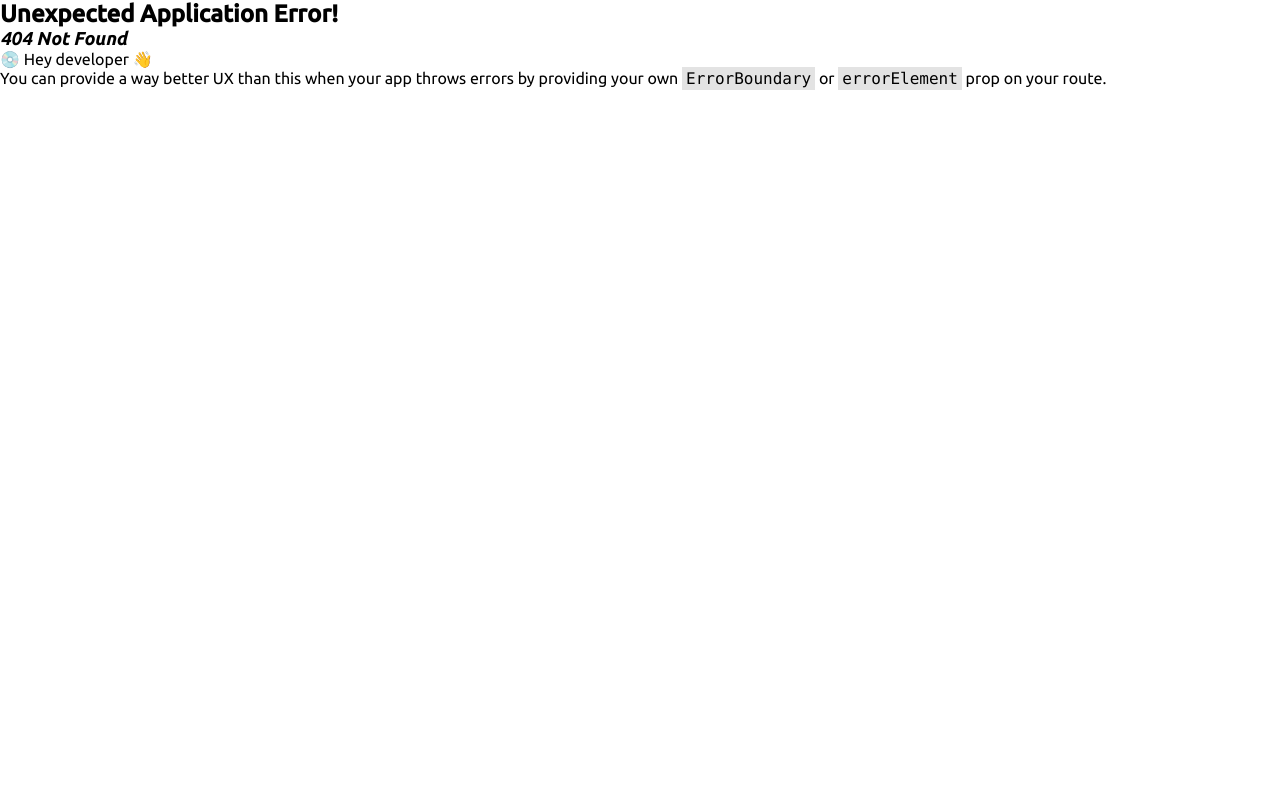
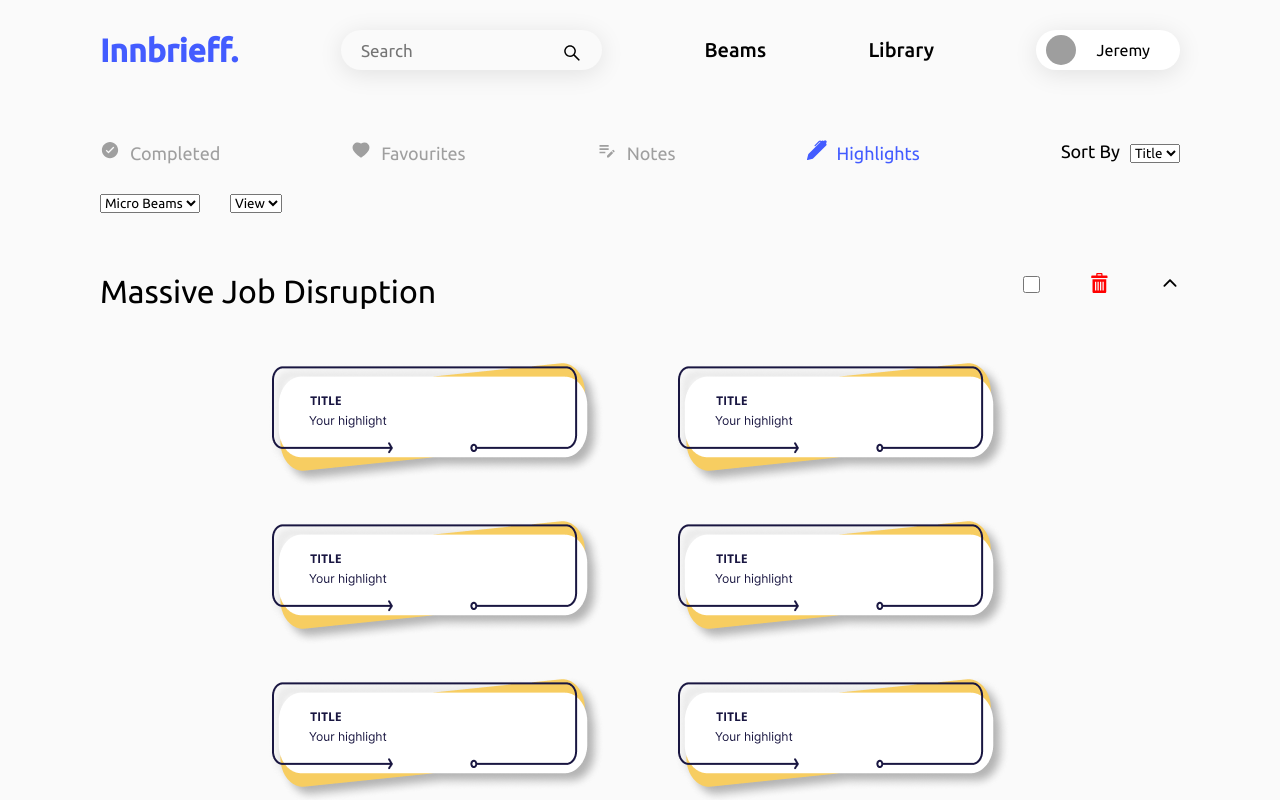
Before and after one commit to farizajju0804/beams-frontend, a React (Create React App) app: page /hightlights in a window 1280 px wide. Before the commit this address had no page. Shown: the top 800 px of the page. Built offline with nearby package versions, Linux system fonts and the light colour scheme; grey boxes are pictures that could not be loaded.

Commit message:
library done

```diff
--- a/src/index.js
+++ b/src/index.js
@@ -113,7 +113,7 @@ const router = createBrowserRouter([
 		)
 	},
 	{
-		path: "/hightlight",
+		path: "/hightlights",
 		element: (
 			<div>
 				<LoggedinNav />
--- a/src/models/Hightlistitem/Hightlightitem.js
+++ b/src/models/Hightlistitem/Hightlightitem.js
@@ -4,8 +4,8 @@ import { IoIosArrowUp } from "react-icons/io";
 import { ImBin } from "react-icons/im";
 import highlightlibrary from "../../assets/highlightsmock.png";
 
-export const Hightlightitem = () => {
-	const [closearrow, setClosearrow] = useState(false);
+export const Hightlightitem = ({ open }) => {
+	const [closearrow, setClosearrow] = useState(!open ? false : true);
 
 	return (
 		<div className="hightlightitem">
--- a/src/models/LoggedinNav/LoggedinNav.js
+++ b/src/models/LoggedinNav/LoggedinNav.js
@@ -21,7 +21,13 @@ export const LoggedinNav = () => {
 				<AiOutlineSearch className="searchicon" size={20}></AiOutlineSearch>
 			</div>
 			<span>Beams</span>
-			<span>Library</span>
+			<span
+				onClick={() => {
+					navigate("/completed");
+				}}
+			>
+				Library
+			</span>
 			<div className="navaccoutholder">
 				<img
 					src="https://img.freepik.com/free-photo/close-up-young-successful-man-smiling-camera-standing-casual-outfit-against-blue-background_1258-66609.jpg?w=2000"
--- a/src/models/Notesitem/Notesitem.js
+++ b/src/models/Notesitem/Notesitem.js
@@ -4,8 +4,8 @@ import { IoIosArrowUp } from "react-icons/io";
 import { ImBin } from "react-icons/im";
 import notesItemMock from "../../assets/notesitemmock.png";
 
-export const Notesitem = () => {
-	const [closearrow, setClosearrow] = useState(false);
+export const Notesitem = ({ open }) => {
+	const [closearrow, setClosearrow] = useState(!open ? false : true);
 
 	return (
 		<div className="hightlightitem">
--- a/src/pages/Library/Completed.js
+++ b/src/pages/Library/Completed.js
@@ -5,24 +5,47 @@ import { MdEditNote } from "react-icons/md";
 import { BsPenFill } from "react-icons/bs";
 import { FavouritesCard } from "../../models/FavouritesCard/FavouritesCard";
 import "./Library.css";
+import { useNavigate } from "react-router-dom";
 
 export const Completed = () => {
+	const navigate = useNavigate();
+
 	return (
 		<div className="LibraryPage">
 			<div className="libraryoption">
-				<div className="libraryopitem">
+				<div
+					className="libraryopitem"
+					onClick={() => {
+						navigate("/completed");
+					}}
+				>
 					<IoIosCheckmarkCircle className="lbopic" size={20} color="#435CFF" />
 					<span style={{ color: "#435CFF" }}>Completed</span>
 				</div>
-				<div className="libraryopitem">
+				<div
+					className="libraryopitem"
+					onClick={() => {
+						navigate("/favourites");
+					}}
+				>
 					<AiFillHeart className="lbopic" />
 					<span>Favourites</span>
 				</div>
-				<div className="libraryopitem">
+				<div
+					className="libraryopitem"
+					onClick={() => {
+						navigate("/notes");
+					}}
+				>
 					<MdEditNote className="lbopic" size={20} />
 					<span>Notes </span>
 				</div>
-				<div className="libraryopitem">
+				<div
+					className="libraryopitem"
+					onClick={() => {
+						navigate("/hightlights");
+					}}
+				>
 					<BsPenFill className="lbopic" />
 					<span>Highlights</span>
 				</div>
--- a/src/pages/Library/Favourites.js
+++ b/src/pages/Library/Favourites.js
@@ -4,27 +4,48 @@ import { AiFillHeart } from "react-icons/ai";
 import { MdEditNote } from "react-icons/md";
 import { BsPenFill } from "react-icons/bs";
 import { FavouritesCard } from "../../models/FavouritesCard/FavouritesCard";
+import { useNavigate } from "react-router-dom";
 import "./Library.css";
 
 export const Favourites = () => {
+	const navigate = useNavigate();
+
 	return (
 		<div className="LibraryPage">
 			<div className="libraryoption">
-				<div className="libraryopitem">
+				<div
+					className="libraryopitem"
+					onClick={() => {
+						navigate("/completed");
+					}}
+				>
 					<IoIosCheckmarkCircle className="lbopic" size={20} />
 					<span>Completed</span>
 				</div>
-				<div className="libraryopitem">
+				<div
+					className="libraryopitem"
+					onClick={() => {
+						navigate("/favourites");
+					}}
+				>
 					<AiFillHeart className="lbopic" size={20} color="#435CFF" />
-					<span style={{ color: "#435CFF" }}>
-						Favourites
-					</span>
+					<span style={{ color: "#435CFF" }}>Favourites</span>
 				</div>
-				<div className="libraryopitem">
+				<div
+					className="libraryopitem"
+					onClick={() => {
+						navigate("/notes");
+					}}
+				>
 					<MdEditNote className="lbopic" size={20} />
 					<span>Notes </span>
 				</div>
-				<div className="libraryopitem">
+				<div
+					className="libraryopitem"
+					onClick={() => {
+						navigate("/hightlights");
+					}}
+				>
 					<BsPenFill className="lbopic" />
 					<span>Highlights</span>
 				</div>
--- a/src/pages/Library/Library.js
+++ b/src/pages/Library/Library.js
@@ -4,25 +4,48 @@ import { AiFillHeart } from "react-icons/ai";
 import { MdEditNote } from "react-icons/md";
 import { BsPenFill } from "react-icons/bs";
 import { Hightlightitem } from "../../models/Hightlistitem/Hightlightitem";
+import { useNavigate } from "react-router-dom";
 import "./Library.css";
 
 export const Library = () => {
+	const navigate = useNavigate();
+
 	return (
 		<div className="LibraryPage">
 			<div className="libraryoption">
-				<div className="libraryopitem">
+				<div
+					className="libraryopitem"
+					onClick={() => {
+						navigate("/completed");
+					}}
+				>
 					<IoIosCheckmarkCircle className="lbopic" size={20} />
 					<span>Completed</span>
 				</div>
-				<div className="libraryopitem">
+				<div
+					className="libraryopitem"
+					onClick={() => {
+						navigate("/favourites");
+					}}
+				>
 					<AiFillHeart className="lbopic" size={20} />
 					<span>Favourites</span>
 				</div>
-				<div className="libraryopitem">
+				<div
+					className="libraryopitem"
+					onClick={() => {
+						navigate("/notes");
+					}}
+				>
 					<MdEditNote className="lbopic" size={20} />
 					<span>Notes </span>
 				</div>
-				<div className="libraryopitem">
+				<div
+					className="libraryopitem"
+					onClick={() => {
+						navigate("/hightlights");
+					}}
+				>
 					<BsPenFill className="lbopic" color="#435CFF" size={20} />
 					<span style={{ color: "#435CFF" }}>Highlights</span>
 				</div>
@@ -47,8 +70,8 @@ export const Library = () => {
 					<option value="">abc</option>
 				</select>
 			</div>
-			<Hightlightitem></Hightlightitem>
-			<Hightlightitem></Hightlightitem>
+			<Hightlightitem open={true}></Hightlightitem>
+			<Hightlightitem open={false}></Hightlightitem>
 		</div>
 	);
 };
--- a/src/pages/Library/Notes.js
+++ b/src/pages/Library/Notes.js
@@ -4,27 +4,50 @@ import { AiFillHeart } from "react-icons/ai";
 import { MdEditNote } from "react-icons/md";
 import { BsPenFill } from "react-icons/bs";
 import { Notesitem } from "../../models/Notesitem/Notesitem";
+import { useNavigate } from "react-router-dom";
 import "./Library.css";
 
 export const Notes = () => {
+	const navigate = useNavigate();
+
 	return (
 		<div className="LibraryPage">
 			<div className="libraryoption">
-				<div className="libraryopitem">
+				<div
+					className="libraryopitem"
+					onClick={() => {
+						navigate("/completed");
+					}}
+				>
 					<IoIosCheckmarkCircle className="lbopic" size={20} />
 					<span>Completed</span>
 				</div>
-				<div className="libraryopitem">
+				<div
+					className="libraryopitem"
+					onClick={() => {
+						navigate("/favourites");
+					}}
+				>
 					<AiFillHeart className="lbopic" size={20} />
 					<span>Favourites</span>
 				</div>
-				<div className="libraryopitem">
-					<MdEditNote className="lbopic" size={20} />
-					<span>Notes </span>
+				<div
+					className="libraryopitem"
+					onClick={() => {
+						navigate("/notes");
+					}}
+				>
+					<MdEditNote className="lbopic" color="#435CFF" size={20} />
+					<span style={{ color: "#435CFF" }}>Notes </span>
 				</div>
-				<div className="libraryopitem">
-					<BsPenFill className="lbopic" color="#435CFF" size={20} />
-					<span style={{ color: "#435CFF" }}>Highlights</span>
+				<div
+					className="libraryopitem"
+					onClick={() => {
+						navigate("/hightlights");
+					}}
+				>
+					<BsPenFill className="lbopic" size={20} />
+					<span>Highlights</span>
 				</div>
 				<div className="libraryopitem">
 					<span style={{ color: "black" }}>Sort By</span>
@@ -47,8 +70,8 @@ export const Notes = () => {
 					<option value="">abc</option>
 				</select>
 			</div>
-			<Notesitem></Notesitem>
-			<Notesitem></Notesitem>
+			<Notesitem open={true}></Notesitem>
+			<Notesitem open={false}></Notesitem>
 		</div>
 	);
 };
```
